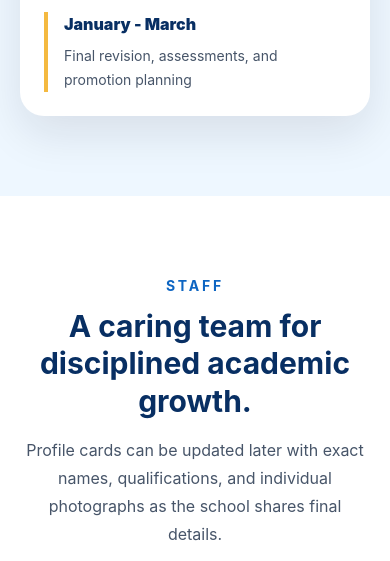
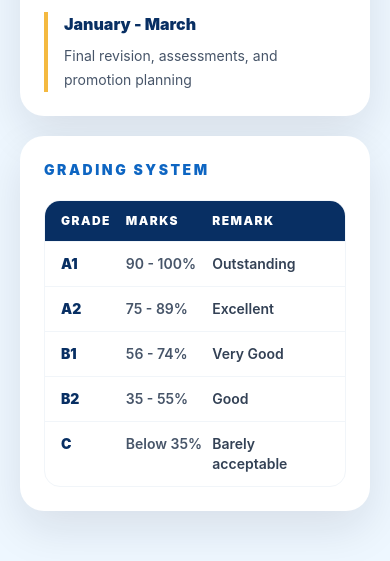
Before and after one commit to akashrajput2433/School-Website, a React (Vite) app: page / in a window 390 px wide. Shown: the part 9460-10021 px from the top of the page. Built offline with nearby package versions, Linux system fonts and the light colour scheme.

Commit message:
Add official school information and grading details

```diff
--- a/index.html
+++ b/index.html
@@ -5,7 +5,7 @@
     <meta name="viewport" content="width=device-width, initial-scale=1.0" />
     <meta
       name="description"
-      content="S.D. Public & Convent School is an English Medium CBSE school for Pre-Nursery to Class 8 in Halamai, Chhitpalgarh, Mandhata, Pratapgarh."
+      content="S.D. Public School is an English Medium CBSE-pattern school in Halamai, Chhitpalgarh, Mandhata, Pratapgarh - 230402."
     />
     <meta
       name="keywords"
--- a/src/data/siteData.js
+++ b/src/data/siteData.js
@@ -1,14 +1,24 @@
 export const siteConfig = {
   school: {
     name: "S.D. Public & Convent School",
+    officialName: "S.D. Public School",
     shortName: "S.D. Public School",
     tagline: "Quality Education for a Bright Future",
     type: "English Medium CBSE School",
     classes: "Pre-Nursery to Class 8",
-    address: "Halamai, Chhitpalgarh, Mandhata, Pratapgarh, Uttar Pradesh",
-    phone: ["9451341263", "9794341445", "8707858651"],
-    email: "info@sdpublicschool.in",
-    logo: "/assets/school/logo-web.png"
+    address: "Halamai, Chhitpalgarh, Mandhata, Pratapgarh - 230402, Uttar Pradesh",
+    udiseCode: "09434102720",
+    affiliationNo: "PRA09431331507",
+    academicSession: "2025-26",
+    phone: ["9691984011", "9451341263", "9794341445", "8707858651"],
+    email: "sdpublicschoolhalamai@gmail.com",
+    logo: "/assets/school/logo-web.png",
+    publicInfo: [
+      { label: "Official Name", value: "S.D. Public School" },
+      { label: "UDISE Code", value: "09434102720" },
+      { label: "Affiliation No.", value: "PRA09431331507" },
+      { label: "Academic Session", value: "2025-26" }
+    ]
   },
   navItems: [
     { label: "Home", href: "#home" },
@@ -128,6 +138,13 @@ export const siteConfig = {
         "Activity-based learning for younger classes",
         "Parent communication for progress updates"
       ],
+      gradingSystem: [
+        { grade: "A1", range: "90 - 100%", remark: "Outstanding" },
+        { grade: "A2", range: "75 - 89%", remark: "Excellent" },
+        { grade: "B1", range: "56 - 74%", remark: "Very Good" },
+        { grade: "B2", range: "35 - 55%", remark: "Good" },
+        { grade: "C", range: "Below 35%", remark: "Barely acceptable" }
+      ],
       calendar: [
         { month: "April - May", work: "New session orientation and baseline learning" },
         { month: "July - September", work: "Unit tests, activities, and parent interaction" },
--- a/src/pages/StepFourSections.jsx
+++ b/src/pages/StepFourSections.jsx
@@ -120,6 +120,23 @@ export function AcademicZone({ academics }) {
                 ))}
               </div>
             </div>
+            <div className="rounded-3xl bg-white p-6 shadow-soft">
+              <p className="text-sm font-black uppercase tracking-[0.18em] text-school-blue">Grading System</p>
+              <div className="mt-5 overflow-hidden rounded-2xl border border-slate-100">
+                <div className="grid grid-cols-[0.75fr_1fr_1.35fr] bg-school-navy px-4 py-3 text-xs font-black uppercase tracking-[0.12em] text-white">
+                  <span>Grade</span>
+                  <span>Marks</span>
+                  <span>Remark</span>
+                </div>
+                {academics.gradingSystem.map((item) => (
+                  <div key={item.grade} className="grid grid-cols-[0.75fr_1fr_1.35fr] border-t border-slate-100 px-4 py-3 text-sm">
+                    <span className="font-black text-school-navy">{item.grade}</span>
+                    <span className="font-semibold text-slate-600">{item.range}</span>
+                    <span className="font-semibold text-slate-700">{item.remark}</span>
+                  </div>
+                ))}
+              </div>
+            </div>
           </div>
         </div>
       </div>
@@ -225,6 +242,14 @@ export function ContactSection({ school }) {
           <div>
             <SectionHeading align="left" eyebrow="Contact Us" title="Ready to discuss your child's admission?" description="Reach the school office for admissions, transport details, fee structure, class availability, and campus visit guidance." />
             <div className="mt-8 grid gap-4">
+              <div className="grid gap-3 sm:grid-cols-2">
+                {school.publicInfo.map((item) => (
+                  <div key={item.label} className="rounded-3xl bg-white p-5 shadow-soft">
+                    <p className="text-xs font-black uppercase tracking-[0.16em] text-school-blue">{item.label}</p>
+                    <p className="mt-2 text-lg font-black text-school-navy">{item.value}</p>
+                  </div>
+                ))}
+              </div>
               <div className="flex gap-4 rounded-3xl bg-white p-5 shadow-soft">
                 <MapPin className="shrink-0 text-school-blue" size={24} />
                 <p className="text-sm font-semibold leading-7 text-slate-700">{school.address}</p>
```
